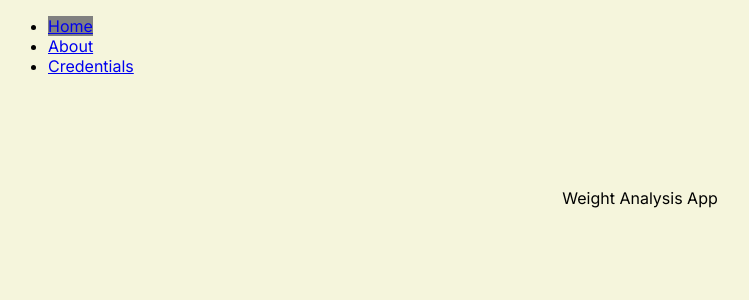
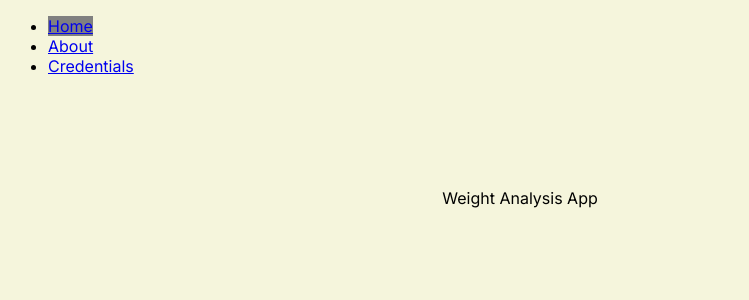
Before and after one commit to AndreCouwberghs/weight-analysis-app, a Next.js app: page / in a window 1280 px wide. Shown: the top 300 px of the page, without its empty margins (0-749 px from the left). Built offline with nearby package versions, Linux system fonts and the light colour scheme.

Commit message:
#1 Add container to layout

```diff
--- a/src/app/globals.css
+++ b/src/app/globals.css
@@ -1,7 +1,11 @@
 body {
-    background-color: beige;
+  background-color: beige;
+}
+
+.container {
+  width: 1024px;
 }
 
 .active-menu-link {
-    background-color: gray;
+  background-color: gray;
 }
--- a/src/app/layout.tsx
+++ b/src/app/layout.tsx
@@ -18,8 +18,10 @@ export default function RootLayout({
   return (
     <html lang="en">
       <body className={inter.className}>
-        <Nav/>
-        {children}
+        <div className="container">
+          <Nav />
+          {children}
+        </div>
       </body>
     </html>
   );
```
